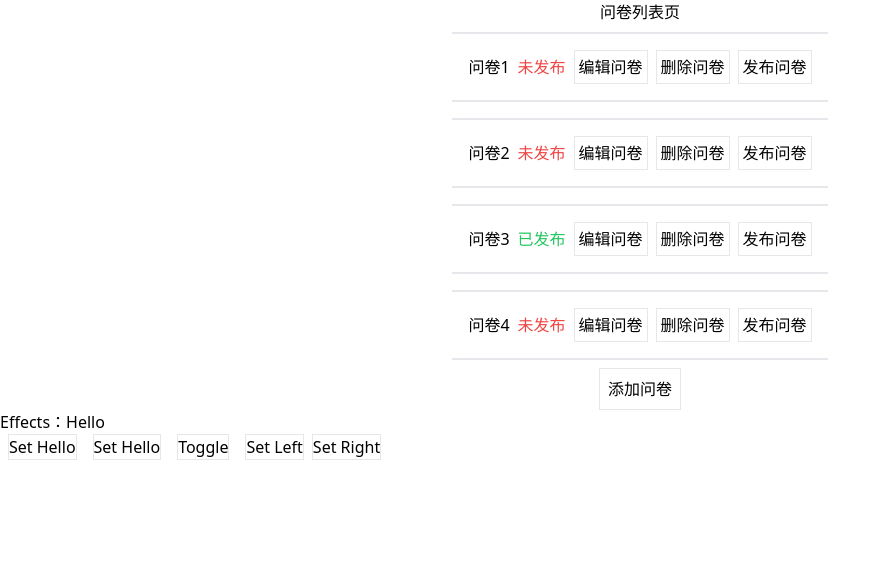
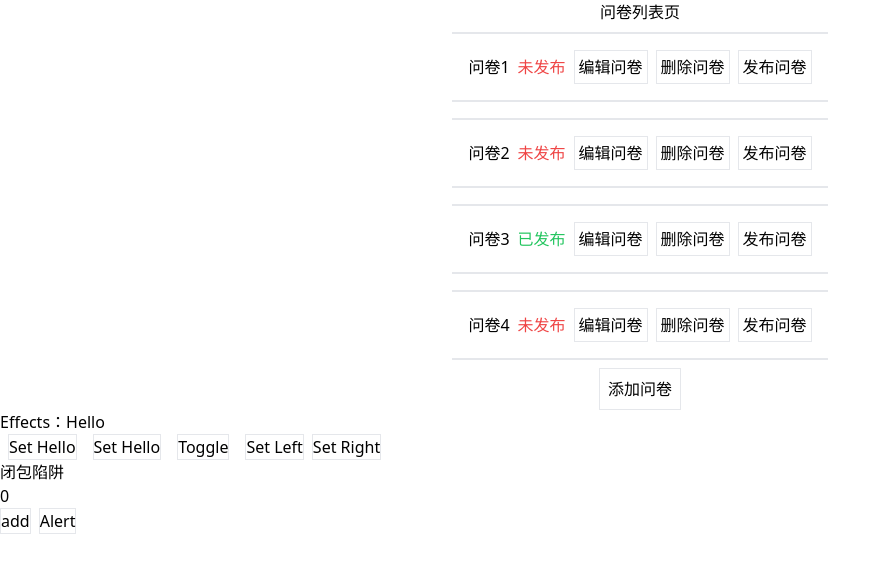
Before and after one commit to ChenHaoJie9527/mini-questionnaire, a React (Create React App) app: page / in a window 1280 px wide. Shown: the top 572 px of the page, without its empty margins (0-891 px from the left). Built offline with nearby package versions, Linux system fonts and the light colour scheme.

Commit message:
feat: 闭包陷阱以及解决方案

```diff
--- a/src/App.tsx
+++ b/src/App.tsx
@@ -1,12 +1,14 @@
 import React from "react";
 import { List } from "./components/List";
 import Toggle from "./common/Toggle";
+import CloseurTrap from "./common/CloseurTrap";
 
 function App() {
   return (
     <>
       <List />
       <Toggle />
+      <CloseurTrap />
     </>
   );
 }
--- /dev/null
+++ b/src/common/CloseurTrap.tsx
@@ -0,0 +1,39 @@
+import React, { FC, useEffect, useRef, useState } from "react";
+
+const CloseurTrap: FC = () => {
+  const [count, setCount] = useState(0);
+  const onAdd = () => {
+    setCount(count + 1);
+  };
+  const countVal = useRef(0);
+  useEffect(() => {
+    countVal.current = count;
+  }, [count]);
+  const onAlert = () => {
+    // 这里构成闭包陷阱
+    // 在异步函数里访问当前函数组件的state，由于异步函数内部保持这对上层作用域函数变量的引用，所以构成闭包
+    // 当电机Alert按钮后，就会触发该闭包特性，引用当时的变量，3s结束后显示被引用的变量
+    // 如果在3s期间，对当前的state进行修改，那么alert的state也不是最新的
+    // 为了解决闭包陷阱，可以使用useRef
+    setTimeout(() => {
+      //   alert(count);
+      alert(countVal.current); // 解决闭包陷阱
+    }, 3000);
+  };
+  return (
+    <>
+      <h2>闭包陷阱</h2>
+      <div>
+        <p>{count}</p>
+        <button className="border mr-2" onClick={onAdd}>
+          add
+        </button>
+        <button className="border" onClick={onAlert}>
+          Alert
+        </button>
+      </div>
+    </>
+  );
+};
+
+export default CloseurTrap;
```
